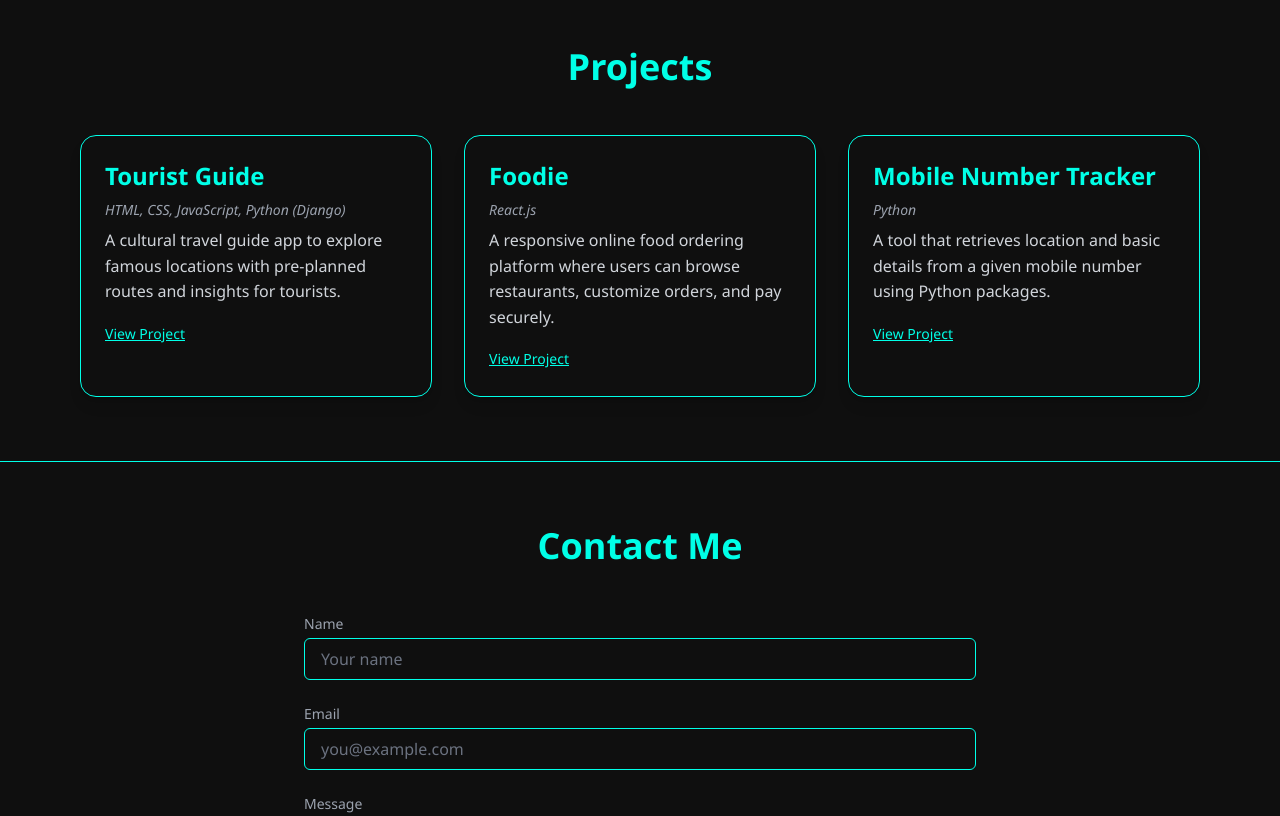
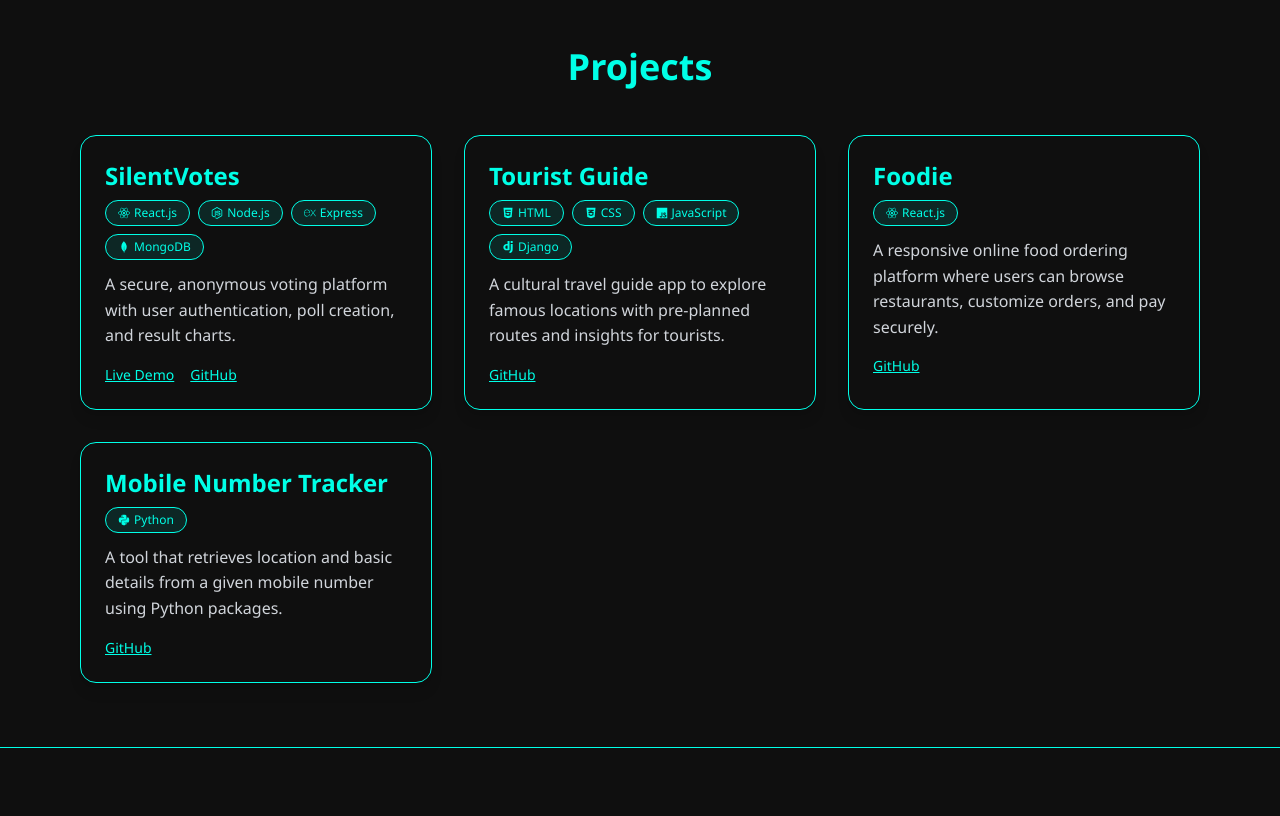
Before and after one commit to MithunkarthikK/portfolio, a React (Vite) app: page / in a window 1280 px wide. Shown: the part 1860-2676 px from the top of the page. Built offline with nearby package versions, Linux system fonts and the light colour scheme.

Commit message:
Update: Project.jsx & Add: Icons

```diff
--- a/package.json
+++ b/package.json
@@ -13,7 +13,8 @@
     "aos": "^2.3.4",
     "lucide-react": "^0.525.0",
     "react": "^19.1.0",
-    "react-dom": "^19.1.0"
+    "react-dom": "^19.1.0",
+    "react-icons": "^5.5.0"
   },
   "devDependencies": {
     "@eslint/js": "^9.29.0",
--- a/src/components/Hero.jsx
+++ b/src/components/Hero.jsx
@@ -8,7 +8,7 @@ const Hero = () => {
         MITHUNKARTHIK K
       </h1>
       <p className="text-base sm:text-lg md:text-xl text-gray-300 max-w-xl">
-        Full Stack Developer | React.js • Django • Python • JavaScript
+        Full Stack Developer | React.js • Django • Python • Java
       </p>
 
       <div className="mt-6 space-x-4">
--- a/src/components/Projects.jsx
+++ b/src/components/Projects.jsx
@@ -1,22 +1,58 @@
+import {
+  FaReact,
+  FaNodeJs,
+  FaPython,
+  FaHtml5,
+  FaCss3Alt,
+  FaJs,
+  FaGithub,
+} from 'react-icons/fa';
+import { SiMongodb, SiExpress, SiDjango } from 'react-icons/si';
+
 const projects = [
   {
+    title: "SilentVotes",
+    tech: [
+      { name: "React.js", icon: <FaReact /> },
+      { name: "Node.js", icon: <FaNodeJs /> },
+      { name: "Express", icon: <SiExpress /> },
+      { name: "MongoDB", icon: <SiMongodb /> },
+    ],
+    description:
+      "A secure, anonymous voting platform with user authentication, poll creation, and result charts.",
+    link: "https://github.com/MithunkarthikK/silentvotes",
+    demo: "https://silentvotes.vercel.app",
+  },
+  {
     title: "Tourist Guide",
-    tech: "HTML, CSS, JavaScript, Python (Django)",
-    description: "A cultural travel guide app to explore famous locations with pre-planned routes and insights for tourists.",
-    link: "#"
+    tech: [
+      { name: "HTML", icon: <FaHtml5 /> },
+      { name: "CSS", icon: <FaCss3Alt /> },
+      { name: "JavaScript", icon: <FaJs /> },
+      { name: "Django", icon: <SiDjango /> },
+    ],
+    description:
+      "A cultural travel guide app to explore famous locations with pre-planned routes and insights for tourists.",
+    link: "#",
   },
   {
     title: "Foodie",
-    tech: "React.js",
-    description: "A responsive online food ordering platform where users can browse restaurants, customize orders, and pay securely.",
-    link: "#"
+    tech: [
+      { name: "React.js", icon: <FaReact /> },
+    ],
+    description:
+      "A responsive online food ordering platform where users can browse restaurants, customize orders, and pay securely.",
+    link: "#",
   },
   {
     title: "Mobile Number Tracker",
-    tech: "Python",
-    description: "A tool that retrieves location and basic details from a given mobile number using Python packages.",
-    link: "#"
-  }
+    tech: [
+      { name: "Python", icon: <FaPython /> },
+    ],
+    description:
+      "A tool that retrieves location and basic details from a given mobile number using Python packages.",
+    link: "#",
+  },
 ];
 
 const Projects = () => {
@@ -26,24 +62,54 @@ const Projects = () => {
       className="bg-background text-white py-16 px-6"
       data-aos="fade-up"
     >
-      <h2 className="text-4xl font-bold text-glow mb-12 text-center">Projects</h2>
+      <h2 className="text-4xl font-bold text-glow mb-12 text-center">
+        Projects
+      </h2>
       <div className="grid grid-cols-1 sm:grid-cols-2 lg:grid-cols-3 gap-8 max-w-6xl mx-auto px-4">
         {projects.map((project, index) => (
           <div
             key={index}
             className="bg-background border border-glow rounded-2xl p-6 shadow-lg hover:shadow-glow transition duration-300"
           >
-            <h3 className="text-2xl font-semibold text-glow mb-2">{project.title}</h3>
-            <p className="text-sm text-gray-400 italic mb-2">{project.tech}</p>
+            <h3 className="text-2xl font-semibold text-glow mb-2">
+              {project.title}
+            </h3>
+
+            <div className="flex flex-wrap gap-2 mb-3 items-center">
+              {project.tech.map((techItem, i) => (
+                <span
+                  key={i}
+                  className="flex items-center gap-1 text-xs text-glow border border-glow rounded-full px-3 py-1 bg-glow/10"
+                >
+                  {techItem.icon} {techItem.name}
+                </span>
+              ))}
+            </div>
+
             <p className="text-gray-300 mb-4">{project.description}</p>
+
+            <div className="flex gap-4">
+              {project.demo && (
+                <a
+                  href={project.demo}
+                  target="_blank"
+                  rel="noopener noreferrer"
+                  className="text-sm text-glow underline hover:text-cyan-300"
+                >
+                  Live Demo
+                </a>
+              )}
+              {project.link && (
                 <a
                   href={project.link}
                   target="_blank"
+                  rel="noopener noreferrer"
                   className="text-sm text-glow underline hover:text-cyan-300"
-              rel="noopener noreferrer"
                 >
-              View Project
+                  GitHub
                 </a>
+              )}
+            </div>
           </div>
         ))}
       </div>
```
Also changed, not shown: 1 other file (tests, documents, lock files or other folders). Lines whose indentation alone changed are shown as unchanged.
